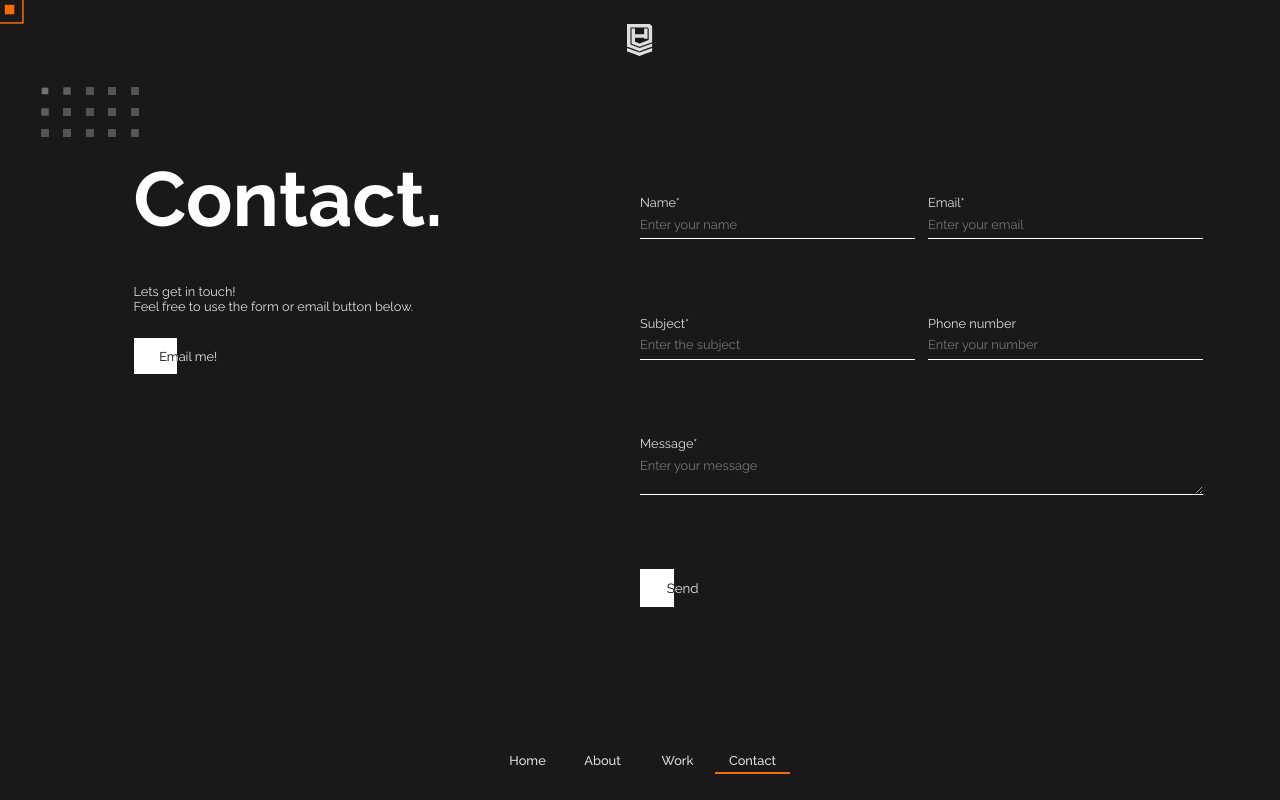
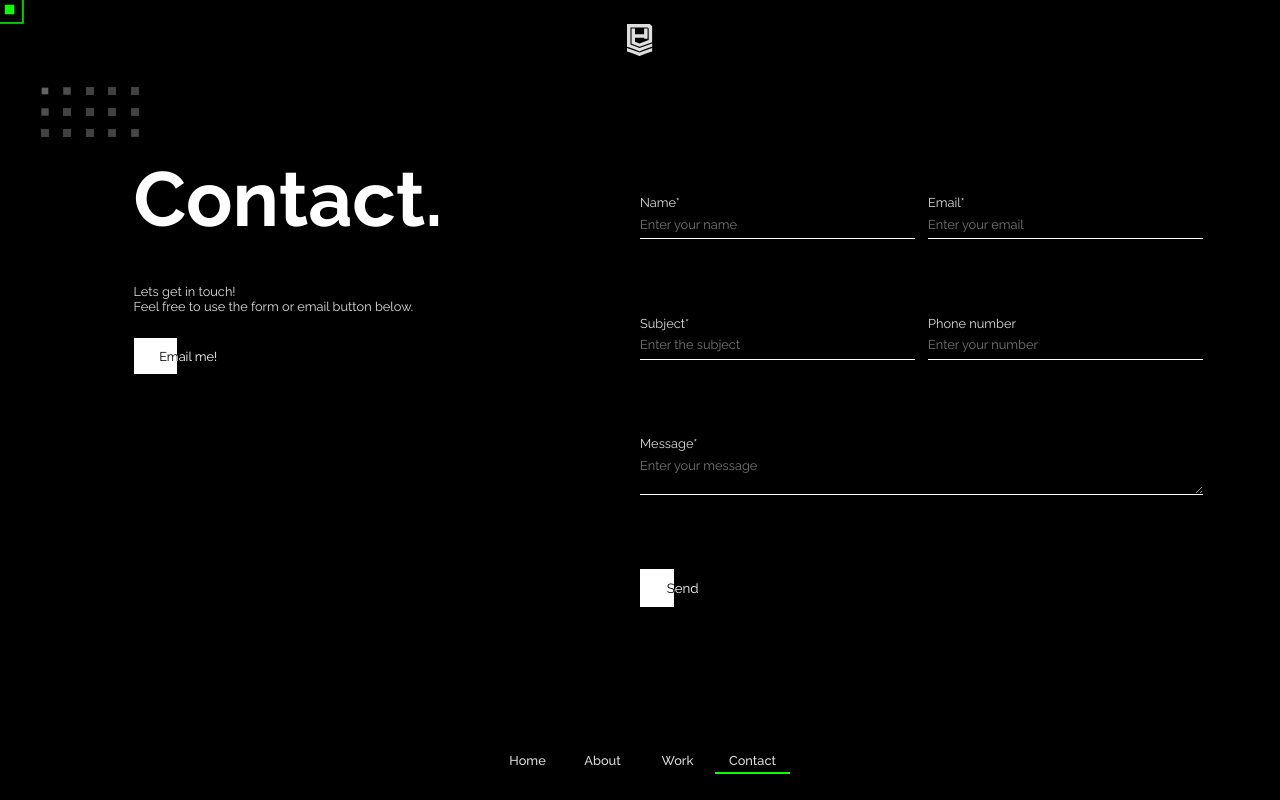
Before and after one commit to eldano6189/daniel_hall_website, a Next.js app: page /contact in a window 1280 px wide. Built offline with nearby package versions, Linux system fonts and the light colour scheme.

Commit message:
started to change images to carbon fiber

```diff
--- a/styles/globals.css
+++ b/styles/globals.css
@@ -11,12 +11,12 @@
 }
 
 .dark {
-  --bg1: rgb(25, 25, 25);
-  --bg2: rgb(27, 27, 27);
+  --bg1: rgb(0, 0, 0);
+  --bg2: rgb(15, 15, 15);
   --fc1: rgb(255, 255, 255);
   --fc2: rgb(222, 222, 222);
-  --primary: rgb(255, 106, 0);
-  --border: rgba(255, 255, 255, 0.045);
+  --primary: rgb(9, 255, 0);
+  --border: rgb(21, 21, 21);
   --transition: cubic-bezier(0.68, -0.55, 0.265, 1.55);
 }
 
```
Also changed, not shown: components/model-scene/ModelScene.js (+4 -4 lines), components/models/Head.js (+4 -4 lines), 1 other file (tests, documents, lock files or other folders).
